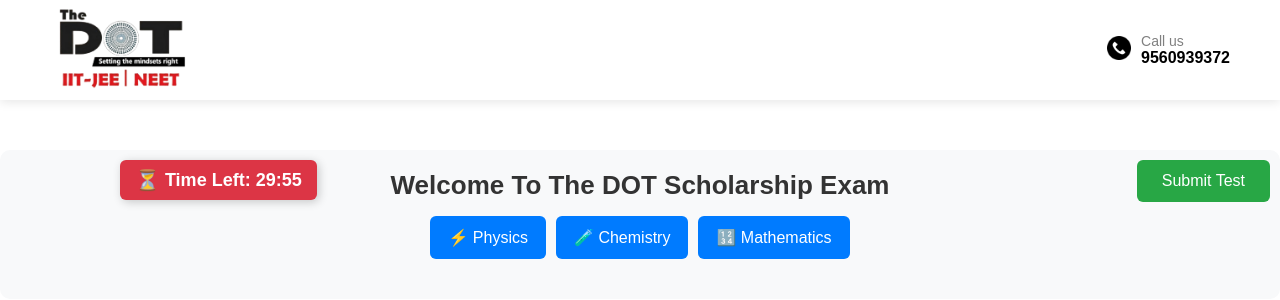
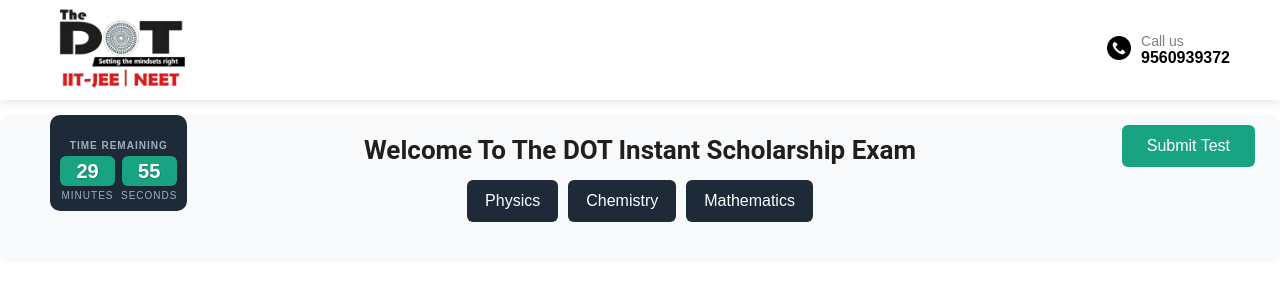
Before and after one commit to RaviRanjan20002/TheDOT_ScholarshipPlatform, a React (Vite) app in the folder frontend/: page /test in a window 1280 px wide. Shown: the top 300 px of the page. Built offline with nearby package versions, Linux system fonts and the light colour scheme; no server answers.

Commit message:
Timer and buttons

```diff
--- /dev/null
+++ b/frontend/src/Component/Pages/FlipClockTimer.jsx
@@ -0,0 +1,39 @@
+import React, { useState, useEffect } from "react";
+import "../../Styles/FlipClockTimer.css"; // Import the CSS file
+
+const FlipClockTimer = () => {
+  const [timeLeft, setTimeLeft] = useState(30 * 60); // 30 minutes in seconds
+
+  useEffect(() => {
+    if (timeLeft <= 0) return;
+    const timer = setInterval(() => {
+      setTimeLeft((prevTime) => prevTime - 1);
+    }, 1000);
+
+    return () => clearInterval(timer);
+  }, [timeLeft]);
+
+  const formatTime = (time) => String(time).padStart(2, "0");
+
+  return (
+    <div className="flip-clock">
+      <h3 className="clock-title">TIME REMAINING</h3>
+      <div className="clock-container">
+        <div className="clock-section">
+          <div className="flip-card">
+            <span className="top">{formatTime(Math.floor(timeLeft / 60))}</span>
+          </div>
+          <span className="clock-label">MINUTES</span>
+        </div>
+        <div className="clock-section">
+          <div className="flip-card">
+            <span className="top">{formatTime(timeLeft % 60)}</span>
+          </div>
+          <span className="clock-label">SECONDS</span>
+        </div>
+      </div>
+    </div>
+  );
+};
+
+export default FlipClockTimer;
--- a/frontend/src/Component/Pages/Test.jsx
+++ b/frontend/src/Component/Pages/Test.jsx
@@ -1,146 +1,7 @@
-// import React, { useState, useEffect } from "react";
-// import { useNavigate } from "react-router-dom";
-// import TestPage from "./TestPage";
-// import "../../Styles/Test.css";
-// import axios from "axios";
-
-// const Test = () => {
-//   const [selectedSubject, setSelectedSubject] = useState(null);
-//   const [userAnswers, setUserAnswers] = useState({
-//     physics: {},
-//     chemistry: {},
-//     mathematics: {},
-//   });
-//   const [totalQuestions, setTotalQuestions] = useState({
-//     physics: 0,
-//     chemistry: 0,
-//     mathematics: 0,
-//   });
-//   const [currentIndexes, setCurrentIndexes] = useState({
-//     physics: 0,
-//     chemistry: 0,
-//     mathematics: 0,
-//   });
-//   const [timeLeft, setTimeLeft] = useState(30 * 60); // 30 minutes in seconds
-
-//   const navigate = useNavigate();
-
-//   useEffect(() => {
-//     const fetchQuestionCounts = async () => {
-//       try {
-//         const subjects = ["physics", "chemistry", "mathematics"];
-//         let questionCounts = {};
-
-//         for (const subject of subjects) {
-//           const response = await axios.get(
-//             `http://localhost:5000/api/questions/${subject}`
-//           );
-//           questionCounts[subject] = response.data.length;
-//         }
-
-//         setTotalQuestions(questionCounts);
-//       } catch (error) {
-//         console.error("❌ Error fetching question counts:", error);
-//       }
-//     };
-
-//     fetchQuestionCounts();
-//   }, []);
-
-//   useEffect(() => {
-//     if (timeLeft <= 0) {
-//       handleSubmit();
-//       return;
-//     }
-
-//     const timer = setInterval(() => {
-//       setTimeLeft((prevTime) => prevTime - 1);
-//     }, 1000);
-
-//     return () => clearInterval(timer);
-//   }, [timeLeft]);
-
-//   const formatTime = (seconds) => {
-//     const minutes = Math.floor(seconds / 60);
-//     const secs = seconds % 60;
-//     return `${minutes.toString().padStart(2, "0")}:${secs
-//       .toString()
-//       .padStart(2, "0")}`;
-//   };
-
-//   const handleAnswerSelect = (subject, questionId, selectedOption) => {
-//     setUserAnswers((prev) => ({
-//       ...prev,
-//       [subject]: { ...prev[subject], [questionId]: selectedOption },
-//     }));
-//   };
-
-//   const handleSubjectChange = (subject) => {
-//     setSelectedSubject(subject);
-//     setCurrentIndexes((prev) => ({ ...prev, [subject]: 0 }));
-//   };
-
-//   const handleSubmit = () => {
-//     navigate("/results", { state: { userAnswers } });
-//   };
-
-//   return (
-//     <>
-//       <div className="quiz-container">
-//         <h1 className="quiz-heading">Welcome To The DOT Scholarship Exam </h1>
-
-//         <div className="quiz-subject-buttons">
-//           <button
-//             className="quiz-subject-btn"
-//             onClick={() => handleSubjectChange("physics")}
-//           >
-//             ⚡ Physics
-//           </button>
-//           <button
-//             className="quiz-subject-btn"
-//             onClick={() => handleSubjectChange("chemistry")}
-//           >
-//             🧪 Chemistry
-//           </button>
-//           <button
-//             className="quiz-subject-btn"
-//             onClick={() => handleSubjectChange("mathematics")}
-//           >
-//             🔢 Mathematics
-//           </button>
-//         </div>
-
-//         <div className="quiz-timer">Time Left: {formatTime(timeLeft)}</div>
-
-//         <button
-//           className="quiz-submit-button"
-//           onClick={handleSubmit}
-//           disabled={Object.keys(userAnswers).length === 0}
-//         >
-//           Submit Test
-//         </button>
-//       </div>
-
-//       {selectedSubject && (
-//         <TestPage
-//           subject={selectedSubject}
-//           onAnswerSelect={handleAnswerSelect}
-//           userAnswers={userAnswers}
-//           totalQuestions={totalQuestions}
-//           currentIndex={currentIndexes[selectedSubject]}
-//           setCurrentIndex={(index) =>
-//             setCurrentIndexes((prev) => ({ ...prev, [selectedSubject]: index }))
-//           }
-//         />
-//       )}
-//     </>
-//   );
-// };
-
-// export default Test;
 import React, { useState, useEffect } from "react";
 import { useNavigate } from "react-router-dom";
 import TestPage from "./TestPage";
+import FlipClockTimer from "./FlipClockTimer"; // New Timer Component
 import "../../Styles/Test.css";
 import axios from "axios";
 
@@ -161,7 +22,6 @@
     chemistry: 0,
     mathematics: 0,
   });
-  const [timeLeft, setTimeLeft] = useState(30 * 60); // 30 minutes in seconds
 
   const navigate = useNavigate();
 
@@ -187,27 +47,6 @@
     fetchQuestionCounts();
   }, []);
 
-  useEffect(() => {
-    if (timeLeft <= 0) {
-      handleSubmit();
-      return;
-    }
-
-    const timer = setInterval(() => {
-      setTimeLeft((prevTime) => prevTime - 1);
-    }, 1000);
-
-    return () => clearInterval(timer);
-  }, [timeLeft]);
-
-  const formatTime = (seconds) => {
-    const minutes = Math.floor(seconds / 60);
-    const secs = seconds % 60;
-    return `${minutes.toString().padStart(2, "0")}:${secs
-      .toString()
-      .padStart(2, "0")}`;
-  };
-
   const handleAnswerSelect = (subject, questionId, selectedOption) => {
     setUserAnswers((prev) => ({
       ...prev,
@@ -224,42 +63,29 @@
     navigate("/results", { state: { userAnswers } });
   };
 
-  const handleAddSampleQuestions = async () => {
-    try {
-      await axios.post("https://thedot-scholarshipplatform.onrender.com/api/questions/add-sample");
-      alert("Sample questions added successfully!");
-    } catch (error) {
-      console.error("❌ Error adding sample questions:", error);
-      alert("Failed to add sample questions");
-    }
-  };
-
   return (
     <>
       <div className="quiz-container">
-        <h1 className="quiz-heading">Welcome To The DOT Scholarship Exam</h1>
+        <h1 className="quiz-heading">Welcome To The DOT Instant Scholarship Exam</h1>
 
         <div className="quiz-subject-buttons">
           <button className="quiz-subject-btn" onClick={() => handleSubjectChange("physics")}>
-            ⚡ Physics
+             Physics
           </button>
           <button className="quiz-subject-btn" onClick={() => handleSubjectChange("chemistry")}>
-            🧪 Chemistry
+             Chemistry
           </button>
           <button className="quiz-subject-btn" onClick={() => handleSubjectChange("mathematics")}>
-            🔢 Mathematics
+             Mathematics
           </button>
         </div>
 
-        <div className="quiz-timer">Time Left: {formatTime(timeLeft)}</div>
+        {/* ⏳ New Timer Design */}
+        <FlipClockTimer />
 
         <button className="quiz-submit-button" onClick={handleSubmit} disabled={Object.keys(userAnswers).length === 0}>
           Submit Test
         </button>
-
-        {/* <button className="quiz-add-button" onClick={handleAddSampleQuestions}>
-          ➕ Add Sample Questions
-        </button> */}
       </div>
 
       {selectedSubject && (
--- /dev/null
+++ b/frontend/src/Styles/FlipClockTimer.css
@@ -0,0 +1,79 @@
+.flip-clock {
+    text-align: center;
+    background-color: #1e2a38;
+    padding: 10px;
+    border-radius: 10px;
+    max-width: 200px;
+    max-height: 100px;
+    margin: auto;
+    position: absolute;
+    top: 0px;
+    left: 50px;
+    display: flex;
+    flex-direction: column;
+    justify-content: center;
+  }
+
+  .clock-title {
+    color: #a0aec0;
+    font-size: 10px;
+    letter-spacing: 1px;
+    margin-bottom: 5px;
+  }
+
+  .clock-container {
+    display: flex;
+    justify-content: center;
+    gap: 6px;
+  }
+
+  .clock-section {
+    display: flex;
+    flex-direction: column;
+    align-items: center;
+  }
+
+  .flip-card {
+    width: 55px;
+    height: 30px;
+    background: #18a383;
+    border-radius: 6px;
+    font-size: 20px;
+    font-weight: bold;
+    color: white;
+    display: flex;
+    align-items: center;
+    justify-content: center;
+    text-shadow: 1px 1px 2px rgba(0, 0, 0, 0.2);
+    box-shadow: 0px 3px 5px rgba(0, 0, 0, 0.1);
+  }
+
+  .clock-label {
+    margin-top: 4px;
+    font-size: 10px;
+    color: #a0aec0;
+    text-transform: uppercase;
+    letter-spacing: 1px;
+  }
+
+  /* 📱 Responsive Design */
+  @media (max-width: 768px) {
+    .flip-clock {
+      position: relative;
+      left: auto;
+      top: auto;
+      max-width: 180px;
+      max-height: 90px;
+      margin-top: 10px;
+    }
+
+    .flip-card {
+      width: 50px;
+      height: 35px;
+      font-size: 20px;
+    }
+
+    .clock-label {
+      font-size: 9px;
+    }
+  }
--- a/frontend/src/Styles/Test.css
+++ b/frontend/src/Styles/Test.css
@@ -6,13 +6,14 @@
   width: 100%;
   text-align: center;
   margin: auto;
-  margin-top: 50px;
+  margin-top: 15px;
   position: relative; /* Needed for absolute positioning */
 }
 
 /* 🔹 Heading */
 .quiz-heading {
-  color: #333;
+  font-family: "Roboto", sans-serif;
+  color: #1f1f1f;
   font-size: 26px;
   margin-bottom: 15px;
 }
@@ -25,7 +26,7 @@
   margin-bottom: 20px;
 }
 .quiz-subject-btn {
-  background: #007bff;
+  background: #1e2a38;
   color: white;
   border: none;
   padding: 12px 18px;
@@ -44,7 +45,7 @@
 
 /* ✅ Submit Button (Moved to Top Right) */
 .quiz-submit-button {
-  background: #28a745;
+  background: #18a383;
   color: white;
   border: none;
   padding: 12px 25px;
@@ -52,10 +53,9 @@
   cursor: pointer;
   border-radius: 6px;
   transition: 0.3s ease;
-
   position: absolute;
   top: 10px;
-  right: 10px;
+  right: 25px;
 }
 
 .quiz-submit-button:disabled {
@@ -64,15 +64,48 @@
 }
 
 .quiz-submit-button:hover {
-  background: #218838;
+  background: #095644;
 }
+
+/* ✅ Styling for the new buttons */
+.save-next-btn {
+  background-color: #28a745; /* Green for Save & Next */
+  color: white;
+  padding: 8px 12px;
+  border: none;
+  border-radius: 5px;
+  cursor: pointer;
+  font-weight: bold;
+  transition: background 0.3s ease;
+}
+
+.save-next-btn:disabled {
+  background-color: #a5d6a7;
+  cursor: not-allowed;
+}
+
+.skip-btn {
+  background-color: #ffc107; /* Yellow for Skip */
+  color: black;
+  padding: 8px 12px;
+  border: none;
+  border-radius: 5px;
+  cursor: pointer;
+  font-weight: bold;
+  transition: background 0.3s ease;
+}
+
+.skip-btn:hover {
+  background-color: #e0a800;
+}
+
 
 /* ⏳ Timer Styling */
 .quiz-timer {
   position: absolute;
-  top: 10px;
-  left: 120px; /* Shifted left to avoid overlap with the submit button */
-  background: #dc3545; /* Red background for urgency */
+  top: 0px;
+  left: 50px; /* Shifted left to avoid overlap with the submit button */
+  background: #d92029; /* Red background for urgency */
   color: white;
   font-size: 18px;
   font-weight: bold;
@@ -89,7 +122,6 @@
 }
 
 .quiz-timer::before {
-  content: "⏳"; /* Timer Icon */
   font-size: 20px;
 }
 
--- a/frontend/src/Styles/Testsched.css
+++ b/frontend/src/Styles/Testsched.css
@@ -2,7 +2,7 @@
 /* Full-page container */
 .main-container {
   width: 100%;
-  height: 90vh;
+  height: 100vh;
   background-color: #007bff; /* Blue background */
   display: flex;
   align-items: center;
```
Also changed, not shown: frontend/src/Component/Pages/TestPage.jsx (+18 -3 lines), frontend/src/Styles/Testpage.css (+30 -0 lines).
